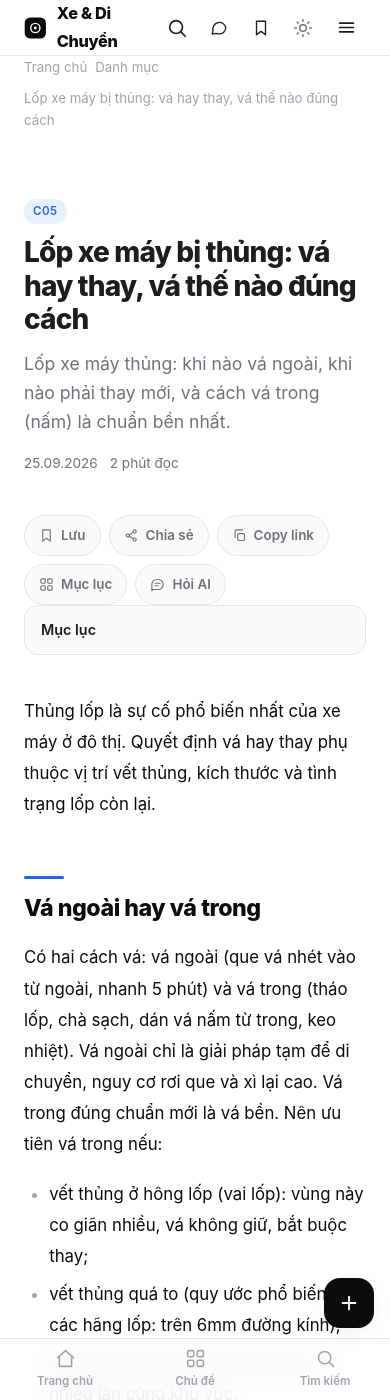
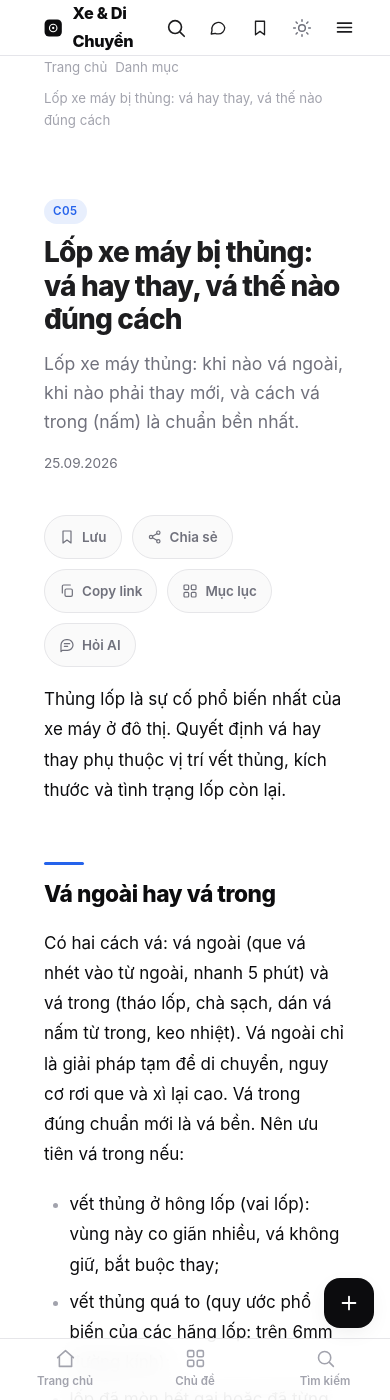
Before and after one commit to codeappweb/lab, a Jekyll site: the page built from _posts/2026-09-25-lop-xe-may-bi-thung-va-hay-thay-va-the-nao-dung-cach.md, in a window 390 px wide and 1400 px high. Built offline with Jekyll 4.4.1, drawn with Linux system fonts in a browser that asks for light colours.

Commit message:
feat(article): build gates before every deploy; fix corrupted JS tokens (topic sheet, copy-link); article reading CSS (typography tokens, table scroll, heading permalinks, TOC containment, 44px tools); updated-date meta

```diff
--- a/_includes/head.html
+++ b/_includes/head.html
@@ -14,6 +14,7 @@
 <link rel="stylesheet" href="{{ '/assets/css/app2.css' | relative_url }}">
 <link rel="stylesheet" href="{{ '/assets/css/app3.css' | relative_url }}">
 <link rel="stylesheet" href="{{ '/assets/css/app4.css' | relative_url }}">
+<link rel="stylesheet" href="{{ '/assets/css/article.css' | relative_url }}">
 <link rel="manifest" href="{{ '/manifest.webmanifest' | relative_url }}">
 <meta name="theme-color" content="#ffffff" media="(prefers-color-scheme: light)">
 <meta name="theme-color" content="#0b0b0d" media="(prefers-color-scheme: dark)">
--- a/_layouts/post.html
+++ b/_layouts/post.html
@@ -28,6 +28,13 @@
     {% if page.description %}<p class="lede">{{ page.description | escape }}</p>{% endif %}
     <div class="article-meta">
       <time datetime="{{ page.date | date_to_xmlschema }}">{{ page.date | date: '%d.%m.%Y' }}</time>
+      {% if page.updated_at %}
+      {% capture upd_d %}{{ page.updated_at | date: '%Y-%m-%d' }}{% endcapture %}
+      {% capture pub_d %}{{ page.date | date: '%Y-%m-%d' }}{% endcapture %}
+      {% if upd_d != pub_d and upd_d != '' %}
+      <time class="meta-updated" datetime="{{ page.updated_at | date_to_xmlschema }}">Cập nhật {{ page.updated_at | date: '%d.%m.%Y' }}</time>
+      {% endif %}
+      {% endif %}
       <span id="readingTime" aria-hidden="true"></span>
     </div>
   </header>
--- /dev/null
+++ b/assets/css/article.css
@@ -0,0 +1,140 @@
+/* =====================================================================
+   article.css — Article page design tokens & reading typography.
+   Loaded LAST so article rules stay centralized and win the cascade
+   without `!important`. No images, no third-party fonts, no frameworks.
+   Documented in docs/ARTICLE-DESIGN.md.
+   ===================================================================== */
+
+/* ===== Article tokens (centralized) ===== */
+:root{
+  --art-measure: 720px;          /* reading column, max-width */
+  --art-body: clamp(1.0625rem, .34vw + .98rem, 1.1875rem); /* 17 → 19px */
+  --art-leading: 1.78;           /* long-form line-height */
+  --art-gap: 1.15em;             /* rhythm between paragraphs */
+  --art-h2: clamp(1.35rem, 1.1vw + 1.15rem, 1.55rem);
+  --art-h3: clamp(1.12rem, .5vw + 1rem, 1.2rem);
+  --art-pad: 20px;               /* mobile horizontal padding */
+  --art-note-bg: var(--surface-2);
+}
+[data-theme="dark"]{
+  --art-note-bg: var(--surface-2);
+}
+
+/* ===== Reading column ===== */
+.article .article-body-wrap{ gap: var(--sp-8); }
+.prose{
+  font-size: var(--art-body);
+  line-height: var(--art-leading);
+  overflow-wrap: break-word;    /* long Vietnamese compounds never clip */
+}
+@media (min-width: 1100px){
+  .article .article-body-wrap{
+    grid-template-columns: minmax(0, var(--art-measure)) 220px;
+    justify-content: center;
+  }
+}
+@media (max-width: 640px){
+  .container{ padding-inline: var(--art-pad); }
+  .prose{ font-size: 1.0625rem; } /* ≥17px on mobile */
+}
+
+/* ===== Headings ===== */
+.prose :is(h2,h3,h4){ overflow-wrap: break-word; scroll-margin-top: 104px; }
+.prose h2{ font-size: var(--art-h2); margin-top: 2.1em; }
+.prose h3{ font-size: var(--art-h3); margin-top: 1.7em; }
+.prose h4{ font-size: 1.03rem; font-weight: 700; margin-top: 1.5em; }
+.prose h2 + h3, .prose h3 + h4{ margin-top: .7em; }
+
+/* Heading permalinks: quiet, keyboard-focusable, icon-like */
+.h-link{
+  margin-left: .35em; font-size: .62em; font-weight: 600;
+  color: var(--faint); text-decoration: none; vertical-align: middle;
+  border: 1px solid transparent; border-radius: 6px; padding: 2px 6px;
+  user-select: none;
+}
+.h-link:hover{ color: var(--accent); border-color: var(--border); }
+.h-link:focus-visible{ outline: 2px solid var(--accent); outline-offset: 2px; }
+.h-link.is-copied{ color: var(--accent); }
+
+/* ===== Lists — tasteful ordered counters ===== */
+.prose ol{ list-style: none; counter-reset: art-step; padding-left: 0; }
+.prose ol > li{
+  counter-increment: art-step; position: relative;
+  padding-left: 2.35em; margin-top: .65em;
+}
+.prose ol > li::before{
+  content: counter(art-step);
+  position: absolute; left: 0; top: .12em;
+  width: 1.7em; height: 1.7em; display: inline-flex;
+  align-items: center; justify-content: center;
+  font-size: .8rem; font-weight: 700; color: var(--accent);
+  background: var(--surface-2); border-radius: 999px; line-height: 1;
+}
+.prose ol ol > li::before{ background: none; width: auto; height: auto; border-radius: 0; font-size: .95em; }
+.prose ul li::marker{ color: var(--faint); }
+.prose li::marker{ color: var(--faint); }
+
+/* ===== Tables — accessible scroll container ===== */
+.table-wrap{
+  overflow-x: auto; margin-block: 1.4em;
+  border: 1px solid var(--border); border-radius: var(--r-md);
+  -webkit-overflow-scrolling: touch;
+}
+.table-wrap table{ margin: 0; border: 0; min-width: 100%; }
+.table-wrap th, .table-wrap td{ white-space: nowrap; }
+.table-wrap th:first-child, .table-wrap td:first-child{ padding-left: 14px; }
+.table-wrap :focus-visible{ outline-offset: -2px; }
+
+/* ===== Notes / tips / warnings (opt-in via kramdown classes) ===== */
+.prose .note, .prose .tip, .prose .warning{
+  margin: 1.5em 0; padding: var(--sp-4) var(--sp-5);
+  border-left: 3px solid var(--accent);
+  background: var(--art-note-bg);
+  border-radius: 0 var(--r-sm) var(--r-sm) 0;
+  font-size: .96em;
+}
+.prose .warning{ border-left-color: #b45309; }
+[data-theme="dark"] .prose .warning{ border-left-color: #f59e0b; }
+.prose .note > :first-child, .prose .tip > :first-child, .prose .warning > :first-child{ margin-top: 0; }
+.prose .note > :last-child, .prose .tip > :last-child, .prose .warning > :last-child{ margin-bottom: 0; }
+
+/* ===== Blockquote — genuine quotes only ===== */
+.prose blockquote{ font-size: 1.02em; }
+.prose blockquote p{ text-wrap: balance; }
+
+/* ===== TOC — sticky but contained ===== */
+.toc{ max-height: calc(100vh - 132px); overflow-y: auto; overscroll-behavior: contain; }
+.toc a{ scroll-margin-top: 104px; }
+.toc::-webkit-scrollbar{ width: 4px; }
+.toc::-webkit-scrollbar-thumb{ background: var(--border-strong); border-radius: 4px; }
+.toc-mobile{ margin: var(--sp-4) 0 0; border: 1px solid var(--border); border-radius: var(--r-md); background: var(--surface); }
+.toc-mobile summary{ cursor: pointer; padding: 12px 16px; font-weight: 600; font-size: .92rem; }
+.toc-mobile #tocMobileNav{ padding: 0 16px 12px; font-size: .92rem; }
+.toc-mobile ul{ list-style: none; margin: 0; padding: 0; }
+.toc-mobile a{ display: block; padding: 6px 0; color: var(--muted); }
+.toc-mobile a:hover{ color: var(--text); }
+
+/* ===== Article tools — 44px touch targets ===== */
+.article-tools{ gap: 10px; }
+.tool-btn{
+  min-height: 44px; min-width: 44px; padding-inline: 14px;
+  border: 1px solid var(--border); border-radius: 999px; background: var(--surface);
+}
+@media (min-width: 768px){
+  .tool-btn{ min-height: 38px; }
+}
+.tool-btn svg{ width: 16px; height: 16px; }
+.tool-btn.is-active{ background: var(--surface-2); }
+
+/* ===== Updated date + meta row ===== */
+.article-meta .meta-updated{ color: var(--muted); font-style: normal; }
+
+/* ===== Post nav balanced wrapping ===== */
+.post-nav b{ text-wrap: balance; overflow-wrap: anywhere; }
+.post-nav a{ min-height: 44px; }
+
+/* ===== Motion & density ===== */
+@media (prefers-reduced-motion: reduce){
+  .prose *, .toc *, .tool-btn, .post-nav a{ transition: none !important; animation: none !important; }
+  html{ scroll-behavior: auto; }
+}
--- a/assets/js/app-extras.js
+++ b/assets/js/app-extras.js
@@ -42,8 +42,7 @@
     });
   }
   if (isArticle) {
-    var r = read
-(KEY_RECENT).filter(function (x) { return x.url !== location.pathname; });
+    var r = read(KEY_RECENT).filter(function (x) { return x.url !== location.pathname; });
     r.unshift({ title: pageMeta().title, url: location.pathname, ts: Date.now() });
     write(KEY_RECENT, r.slice(0, 8));
   }
@@ -87,8 +86,7 @@
       navigator.clipboard.writeText(url).then(done).catch(fallback);
     } else fallback();
     function fallback() {
-      var ta = document.crea
-teElement('textarea');
+      var ta = document.createElement('textarea');
       ta.value = url; document.body.appendChild(ta); ta.select();
       try { document.execCommand('copy'); done(); } catch (e) { toast('Không sao chép được'); }
       document.body.removeChild(ta);
--- a/assets/js/main.js
+++ b/assets/js/main.js
@@ -224,8 +224,7 @@
   function openSheet() {
     if (!sheet) return;
     sheet.hidden = false; if (backdrop) backdrop.hidden = false;
-    requestAnimationFrame(function () { sheet.class
-List.add('is-open'); if (backdrop) backdrop.classList.add('is-open'); });
+    requestAnimationFrame(function () { sheet.classList.add('is-open'); if (backdrop) backdrop.classList.add('is-open'); });
     document.body.style.overflow = 'hidden';
     var first = sheet.querySelector('a'); if (first) first.focus();
   }
@@ -266,8 +265,7 @@
   }
   if (drawer) {
     $$('[data-nav-open]').forEach(function (b) { b.addEventListener('click', openNav); });
-    $$
-('[data-nav-close]').forEach(function (b) { b.addEventListener('click', closeNav); });
+    $('[data-nav-close]').forEach(function (b) { b.addEventListener('click', closeNav); });
     if (navBackdrop) navBackdrop.addEventListener('click', closeNav);
     drawer.addEventListener('keydown', function (e) {
       if (e.key !== 'Tab') return;
@@ -339,6 +337,45 @@
     }
   }
 
+  /* ---------- Article: accessible table scroll + heading permalinks ---------- */
+  if (prose) {
+    // Wrap tables in a labelled scroll region (keeps wide tables usable at 360px).
+    $('table', prose).forEach(function (t) {
+      if (t.parentElement.classList.contains('table-wrap')) return;
+      var wrap = document.createElement('div');
+      wrap.className = 'table-wrap';
+      wrap.setAttribute('role', 'region');
+      wrap.setAttribute('tabindex', '0');
+      wrap.setAttribute('aria-label', 'Bảng dữ liệu — có thể cuộn ngang');
+      t.parentElement.insertBefore(wrap, t);
+      wrap.appendChild(t);
+    });
+    // Quiet heading permalinks (progressive enhancement; anchors work without JS).
+    var reduce = window.matchMedia && window.matchMedia('(prefers-reduced-motion: reduce)').matches;
+    $('h2[id], h3[id]', prose).forEach(function (h) {
+      if (h.querySelector('.h-link')) return;
+      var a = document.createElement('a');
+      a.className = 'h-link';
+      a.href = '#' + h.id;
+      a.textContent = '#';
+      a.setAttribute('aria-label', 'Liên kết đến mục "' + h.textContent.trim() + '"');
+      a.addEventListener('click', function (e) {
+        e.preventDefault();
+        try { history.replaceState(null, '', '#' + h.id); } catch (err) {}
+        var url = location.href;
+        var copied = function () {
+          a.classList.add('is-copied');
+          setTimeout(function () { a.classList.remove('is-copied'); }, 1600);
+        };
+        if (navigator.clipboard && navigator.clipboard.writeText) {
+          navigator.clipboard.writeText(url).then(copied, function () {});
+        } else { copied(); }
+        h.scrollIntoView({ behavior: reduce ? 'auto' : 'smooth', block: 'start' });
+      });
+      h.appendChild(a);
+    });
+  }
+
   /* ---------- Reading time ---------- */
   var rt = $('#readingTime');
   if (rt && prose) {
```
Also changed, not shown: .github/workflows/content-pipeline.yml.
